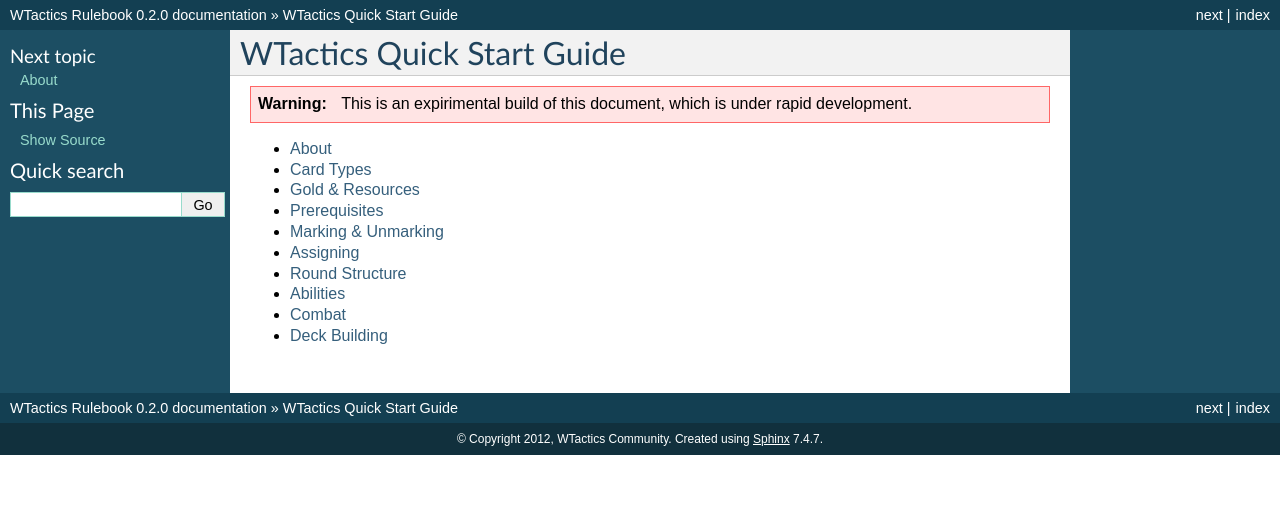
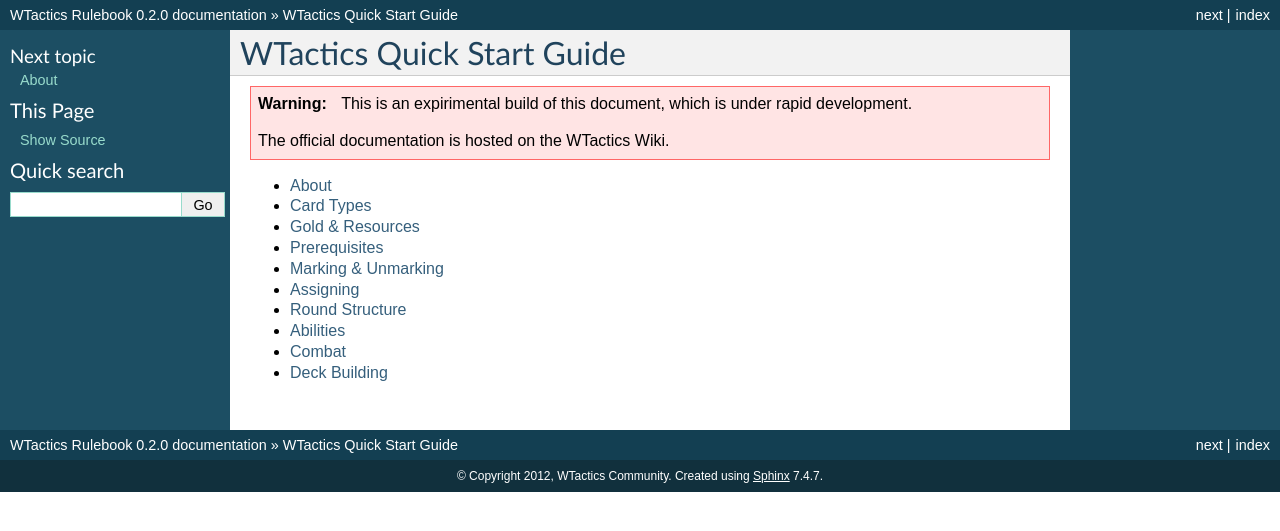
Before and after one commit to naught101/rules, a Sphinx documentation site: the page built from source/index.rst, in a window 1280 px wide. Shown: the top 531 px of the page. Built offline with Sphinx 7.4.7, drawn with Linux system fonts in a browser that asks for light colours.

Commit message:
Update index.rst
Made it clear that this isn't official.

```diff
--- a/source/index.rst
+++ b/source/index.rst
@@ -4,6 +4,8 @@
 .. warning::
    This is an expirimental build of this document, which is under rapid
    development.
+
+   The official documentation is hosted on the WTactics Wiki.
 
 .. toctree::
    :titlesonly:
```
